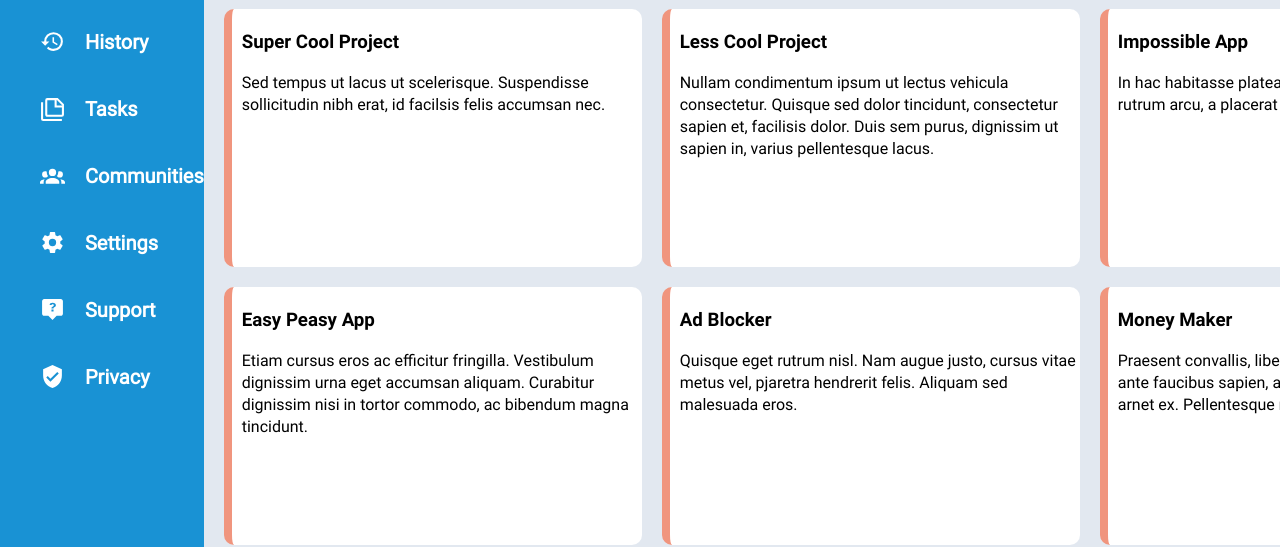
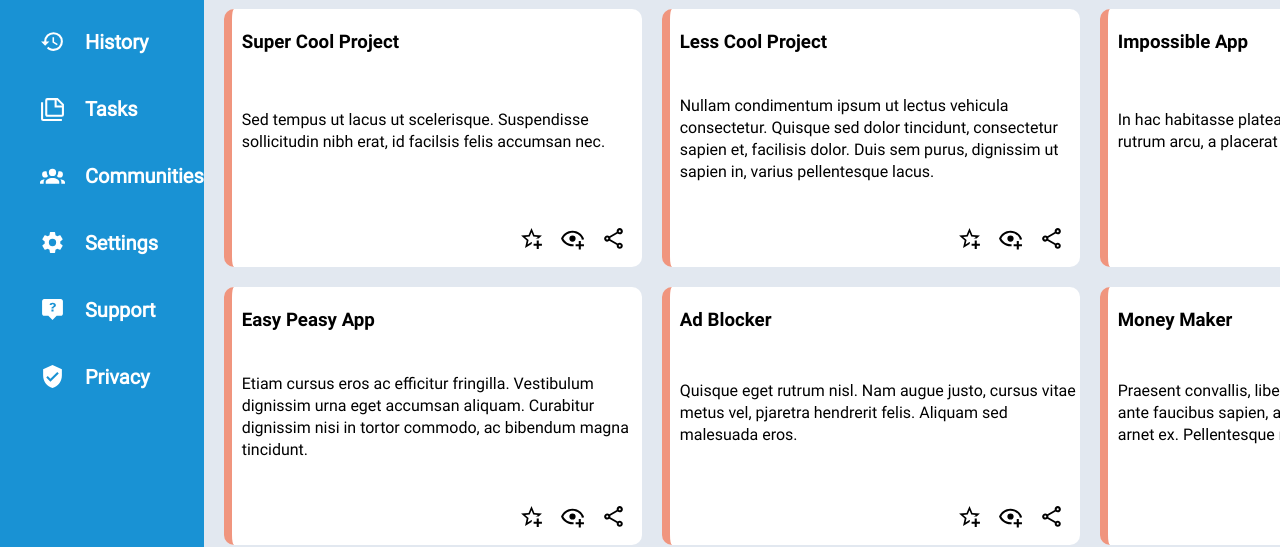
Before and after one commit to Cragt/Admin-Dashboard, a plain HTML site: page index.html in a window 1280 px wide. Shown: the part 257-804 px from the top of the page. Drawn offline with Linux system fonts and the light colour scheme.

Commit message:
Insert icons for project cards and position them

```diff
--- a/index.html
+++ b/index.html
@@ -87,6 +87,11 @@
               Sed tempus ut lacus ut scelerisque. Suspendisse sollicitudin nibh
               erat, id facilsis felis accumsan nec.
             </p>
+            <div class="icons">
+              <img src="icons/favorite.svg" alt="favorite" width="25px" />
+              <img src="icons/view.svg" alt="view" width="25px" />
+              <img src="icons/share.svg" alt="share" width="25px" />
+            </div>
           </div>
           <div>
             <h3>Less Cool Project</h3>
@@ -95,6 +100,11 @@
               sed dolor tincidunt, consectetur sapien et, facilisis dolor. Duis
               sem purus, dignissim ut sapien in, varius pellentesque lacus.
             </p>
+            <div class="icons">
+              <img src="icons/favorite.svg" alt="favorite" width="25px" />
+              <img src="icons/view.svg" alt="view" width="25px" />
+              <img src="icons/share.svg" alt="share" width="25px" />
+            </div>
           </div>
           <div>
             <h3>Impossible App</h3>
@@ -102,6 +112,11 @@
               In hac habitasse platea dictumst. Vivamus dictum rutrum arcu, a
               placerat velit sagittis id.
             </p>
+            <div class="icons">
+              <img src="icons/favorite.svg" alt="favorite" width="25px" />
+              <img src="icons/view.svg" alt="view" width="25px" />
+              <img src="icons/share.svg" alt="share" width="25px" />
+            </div>
           </div>
           <div>
             <h3>Easy Peasy App</h3>
@@ -110,6 +125,11 @@
               urna eget accumsan aliquam. Curabitur dignissim nisi in tortor
               commodo, ac bibendum magna tincidunt.
             </p>
+            <div class="icons">
+              <img src="icons/favorite.svg" alt="favorite" width="25px" />
+              <img src="icons/view.svg" alt="view" width="25px" />
+              <img src="icons/share.svg" alt="share" width="25px" />
+            </div>
           </div>
           <div>
             <h3>Ad Blocker</h3>
@@ -117,6 +137,11 @@
               Quisque eget rutrum nisl. Nam augue justo, cursus vitae metus vel,
               pjaretra hendrerit felis. Aliquam sed malesuada eros.
             </p>
+            <div class="icons">
+              <img src="icons/favorite.svg" alt="favorite" width="25px" />
+              <img src="icons/view.svg" alt="view" width="25px" />
+              <img src="icons/share.svg" alt="share" width="25px" />
+            </div>
           </div>
           <div>
             <h3>Money Maker</h3>
@@ -125,6 +150,11 @@
               faucibus sapien, ac scelerisque tortor purus sit arnet ex.
               Pellentesque mollis nec sem vel aliquam
             </p>
+            <div class="icons">
+              <img src="icons/favorite.svg" alt="favorite" width="25px" />
+              <img src="icons/view.svg" alt="view" width="25px" />
+              <img src="icons/share.svg" alt="share" width="25px" />
+            </div>
           </div>
         </div>
         <div class="right-side">
--- a/style.css
+++ b/style.css
@@ -33,6 +33,10 @@ body {
 .sidebar > ul > li {
   display: flex;
   gap: 20px;
+}
+
+.sidebar > ul > li > p {
+  cursor: pointer;
 }
 
 .header {
@@ -137,6 +141,19 @@ form {
   width: 400px;
   border-left: 8px solid #f0957e;
   padding-left: 10px;
+  display: grid;
+}
+
+.icons {
+  align-self: flex-end;
+  display: flex;
+  justify-content: flex-end;
+  gap: 1rem;
+  padding: 1rem;
+}
+
+img {
+  cursor: pointer;
 }
 
 h3 {
@@ -175,10 +192,9 @@ h3 {
 .trending {
   grid-column: 2 / 3;
   background-color: white;
-  padding-left: 10px;
-  padding-right: 10px;
   display: grid;
   border-radius: 10px;
+  padding: 10px;
 }
 
 .trending > div > img {
```
